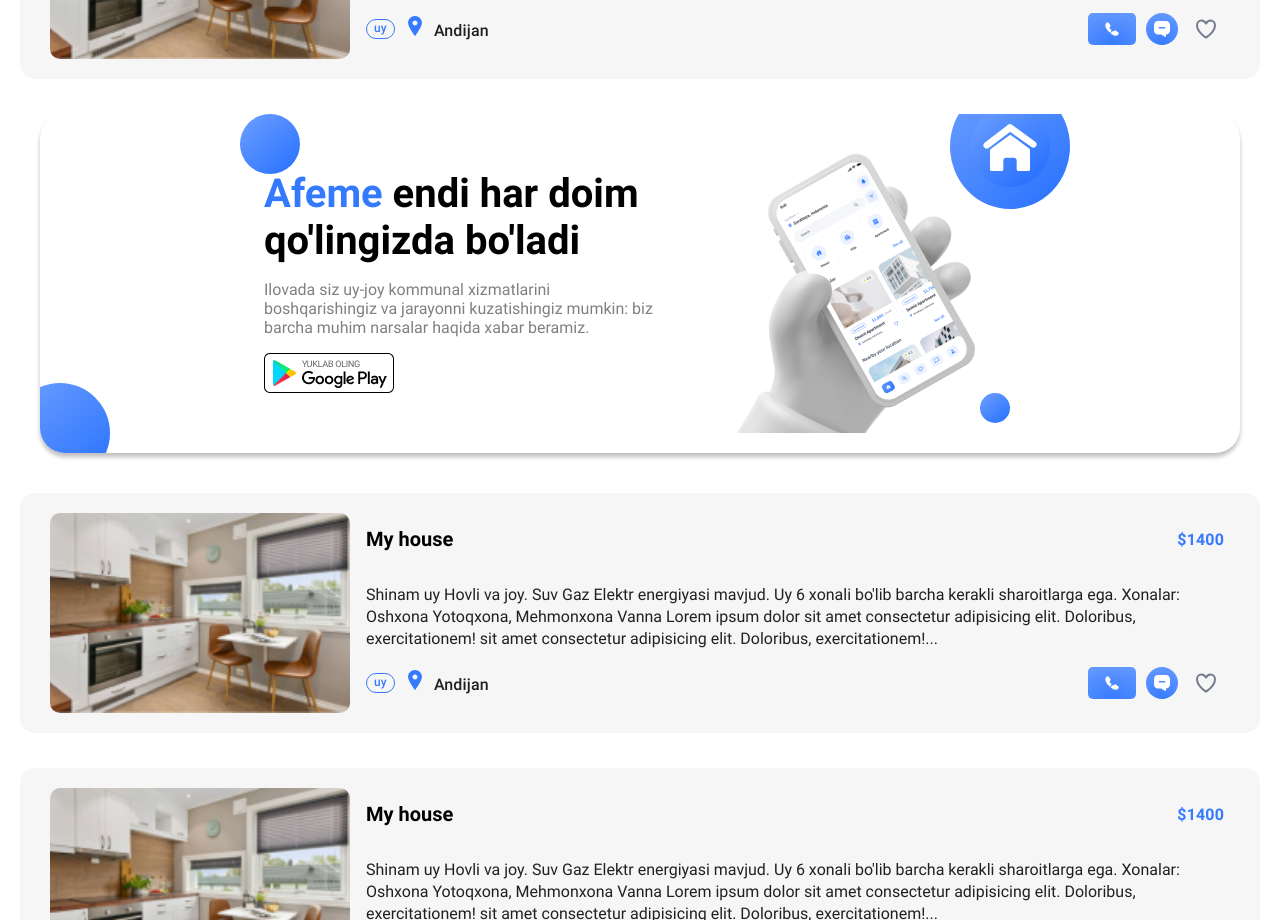
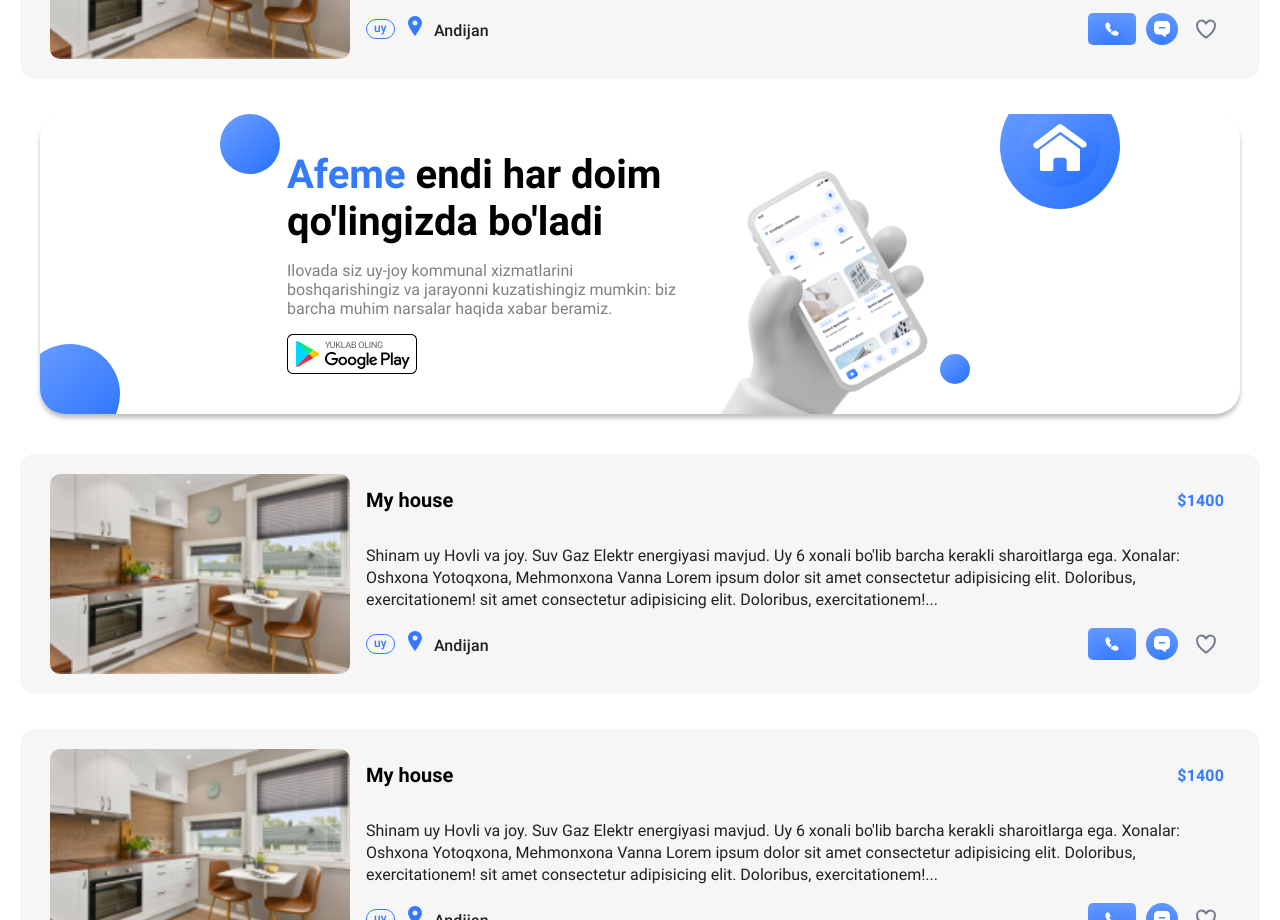
Before and after one commit to abdullox0900/afeme, a React (Create React App) app: page /adverts in a window 1280 px wide. Shown: the part 1880-2800 px from the top of the page. Built offline with nearby package versions, Linux system fonts and the light colour scheme.

Commit message:
fix: afemeCard

```diff
--- a/package.json
+++ b/package.json
@@ -15,6 +15,7 @@
         "@testing-library/react": "^13.3.0",
         "@testing-library/user-event": "^14.2.0",
         "aos": "^2.3.4",
+        "axios": "^0.27.2",
         "i18next": "^21.8.8",
         "i18next-browser-languagedetector": "^6.1.4",
         "i18next-http-backend": "^1.4.1",
@@ -56,7 +57,6 @@
         ]
     },
     "devDependencies": {
-        "axios": "^0.27.2",
         "gh-pages": "^4.0.0"
     }
 }
--- a/src/Components/AfemePhone/AfemePhone.jsx
+++ b/src/Components/AfemePhone/AfemePhone.jsx
@@ -15,7 +15,7 @@
                     <p className="afemePhone__text">Ilovada siz uy-joy kommunal xizmatlarini boshqarishingiz va jarayonni kuzatishingiz mumkin: biz barcha muhim narsalar haqida xabar beramiz.</p>
                     <a href="#"><img src={PlayStore} alt="" /></a>
                 </div>
-                <img src={afemePhone} alt="" />
+                <img className="afemePhone__img-phone" src={afemePhone} alt="" />
                 <span className="afemePhone__bubbles bubbles1"><Logo width="80" height="80"/></span>
                 <span className="afemePhone__bubbles bubbles2"></span>
                 <span className="afemePhone__bubbles bubbles3"></span>
--- a/src/Components/AfemePhone/AfemePhone.scss
+++ b/src/Components/AfemePhone/AfemePhone.scss
@@ -1,4 +1,6 @@
 .afemePhone{
+    width: 1200px;
+    height: 300px;
     position: relative;
     overflow: hidden;
     box-shadow: 0px 4px 4px rgba(0, 0, 0, 0.25);
@@ -37,28 +39,34 @@
         justify-content: center;
         align-items: center;
     }
+
+    &__img-phone {
+        position: relative;
+        top: 20px;
+        right: 30px;
+    }
     .bubbles1{
         width: 120px;
         height: 125px;
         top: -30px;
-        right: 170px;
+        right: 120px;
     }
     .bubbles2{
         width: 100px;
         height: 100px;
         bottom: -30px;
-        left: -30px;
+        left: -20px;
     }
     .bubbles3{
         width: 30px;
         height: 30px;
         bottom: 30px;
-        right: 230px;
+        right: 270px;
     }
     .bubbles4{
         width: 60px;
         height: 60px;
         top: 0px;
-        left: 200px;
+        left: 180px;
     }
 }
--- a/src/Components/Search/Search.scss
+++ b/src/Components/Search/Search.scss
@@ -1,6 +1,7 @@
-.search__form{
+.search__form {
     width: 100%;
 }
+
 .form__content {
     display: flex;
     background: #fff;
@@ -10,9 +11,11 @@
     width: 80%;
     margin: 0 auto;
 }
-.filter__content{
+
+.filter__content {
     display: flex;
 }
+
 .search__box {
     position: relative;
     width: 100%;
@@ -24,25 +27,37 @@
     border: 2px solid #eff0f9;
     border-radius: 10px;
 }
+
+.filter__select-label {
+    border-radius: 5px !important;
+    border: none !important;
+}
+
 .search__box .input__search {
     font-size: 16px;
     padding: 10px 10px 10px 15px;
     width: 100%;
     height: 100%;
+    border: none;
 }
+
 .search__box .input_search:focus {
     border-color: #d2d9f0;
 }
-#filter__select{
+
+#filter__select {
     padding: 10px 25px 10px 15px;
     min-width: 80px;
 }
+
 .filter__items {
     width: max-content;
 }
-#filter__select-label{
+
+#filter__select-label {
     line-height: 1;
 }
-.input__search::placeholder{
+
+.input__search::placeholder {
     font-size: 16px;
 }
```
Also changed, not shown: 1 other file (tests, documents, lock files or other folders).
